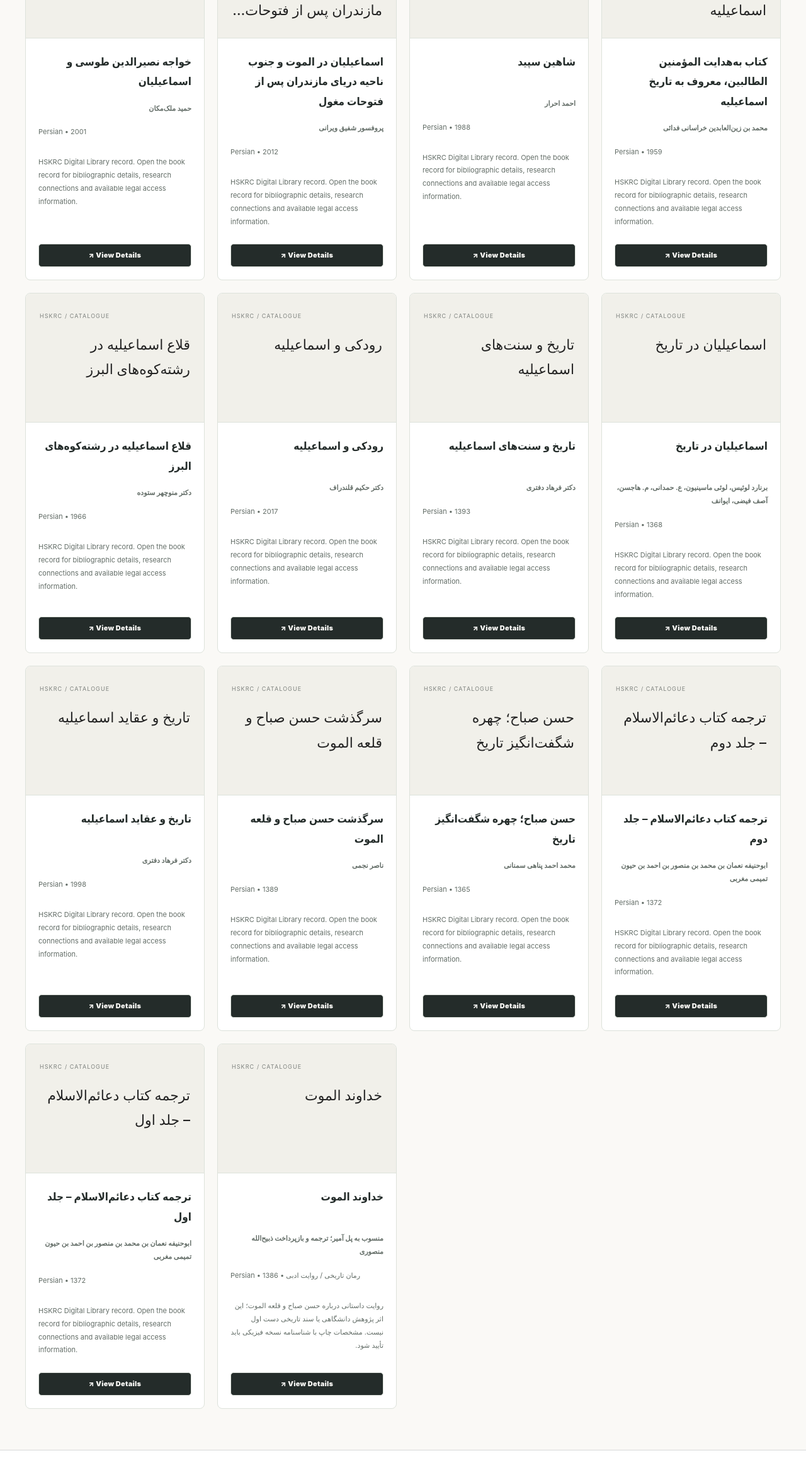
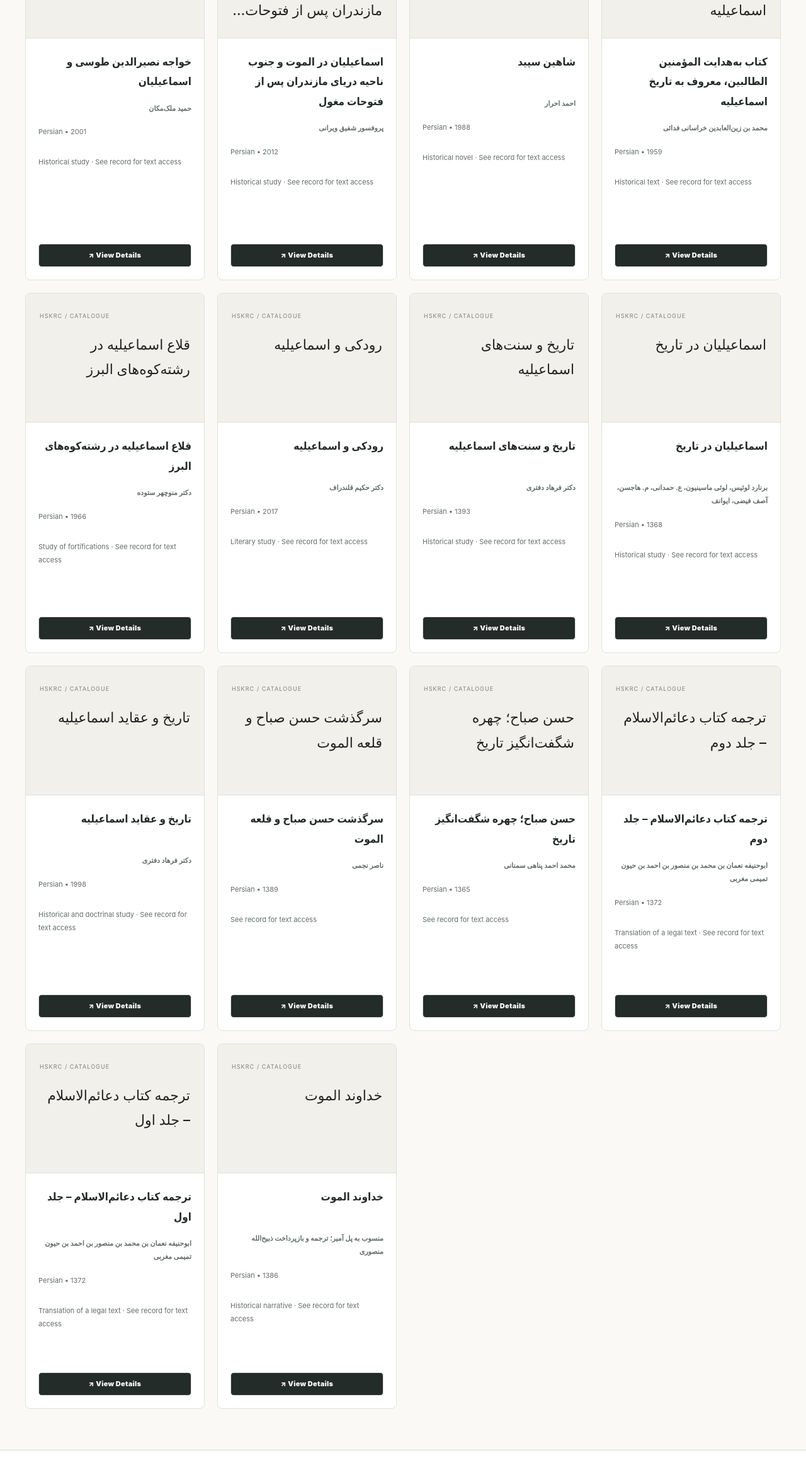
Before and after one commit to HSKRC/HSKRC, a plain HTML site: page library.html in a window 1280 px wide. Shown: the part 783-3125 px from the top of the page at 63% size. Drawn offline with nearby package versions, Linux system fonts and the light colour scheme; no server answers.

Commit message:
Clarify evidence and publication types on HSKRC (#11)
* Improve editorial clarity in afghanistan-ismaili-heritage.html

* Improve editorial clarity in sayed-jafar-naderi.html

* Improve editorial clarity in articles.html

* Improve editorial clarity in library.html

```diff
--- a/library.html
+++ b/library.html
@@ -1606,7 +1606,7 @@ html[data-theme="dark"] body.hskrc-page-library .book.no-cover-image{background:
     <h2 class="book-title" dir="auto">خواجه نصیرالدین طوسی و اسماعیلیان</h2>
     <div class="author" dir="auto">حمید ملک‌مکان</div>
     <div class="meta" dir="auto">Persian • 2001</div>
-    <p class="book-description" dir="auto">HSKRC Digital Library record. Open the book record for bibliographic details, research connections and available legal access information.</p>
+    <p class="book-description" dir="auto"><span data-en="Historical study" data-fa="پژوهش تاریخی">Historical study</span> · <span data-en="See record for text access" data-fa="برای دسترسی به متن، شناسنامه را ببینید">See record for text access</span></p>
     <div class="book-actions">
       <a class="details-button" href="book.html?id=edf92545-91db-4705-ae39-b4acdb1b2a76">↗ View Details</a>
     </div>
@@ -1617,7 +1617,7 @@ html[data-theme="dark"] body.hskrc-page-library .book.no-cover-image{background:
     <h2 class="book-title" dir="auto">اسماعیلیان در الموت و جنوب ناحیه دریای مازندران پس از فتوحات مغول</h2>
     <div class="author" dir="auto">پروفسور شفیق ویرانی</div>
     <div class="meta" dir="auto">Persian • 2012</div>
-    <p class="book-description" dir="auto">HSKRC Digital Library record. Open the book record for bibliographic details, research connections and available legal access information.</p>
+    <p class="book-description" dir="auto"><span data-en="Historical study" data-fa="پژوهش تاریخی">Historical study</span> · <span data-en="See record for text access" data-fa="برای دسترسی به متن، شناسنامه را ببینید">See record for text access</span></p>
     <div class="book-actions">
       <a class="details-button" href="book.html?id=c3017f8b-793e-41a4-8995-90f1833ccc2c">↗ View Details</a>
     </div>
@@ -1628,7 +1628,7 @@ html[data-theme="dark"] body.hskrc-page-library .book.no-cover-image{background:
     <h2 class="book-title" dir="auto">شاهین سپید</h2>
     <div class="author" dir="auto">احمد احرار</div>
     <div class="meta" dir="auto">Persian • 1988</div>
-    <p class="book-description" dir="auto">HSKRC Digital Library record. Open the book record for bibliographic details, research connections and available legal access information.</p>
+    <p class="book-description" dir="auto"><span data-en="Historical novel" data-fa="رمان تاریخی">Historical novel</span> · <span data-en="See record for text access" data-fa="برای دسترسی به متن، شناسنامه را ببینید">See record for text access</span></p>
     <div class="book-actions">
       <a class="details-button" href="book.html?id=420485bc-47c2-4d17-94aa-36dd490c562d">↗ View Details</a>
     </div>
@@ -1639,7 +1639,7 @@ html[data-theme="dark"] body.hskrc-page-library .book.no-cover-image{background:
     <h2 class="book-title" dir="auto">کتاب به‌هدایت المؤمنین الطالبین، معروف به تاریخ اسماعیلیه</h2>
     <div class="author" dir="auto">محمد بن زین‌العابدین خراسانی فدائی</div>
     <div class="meta" dir="auto">Persian • 1959</div>
-    <p class="book-description" dir="auto">HSKRC Digital Library record. Open the book record for bibliographic details, research connections and available legal access information.</p>
+    <p class="book-description" dir="auto"><span data-en="Historical text" data-fa="متن تاریخی">Historical text</span> · <span data-en="See record for text access" data-fa="برای دسترسی به متن، شناسنامه را ببینید">See record for text access</span></p>
     <div class="book-actions">
       <a class="details-button" href="book.html?id=46ca75d0-8099-46bf-961c-7ef0886f5032">↗ View Details</a>
     </div>
@@ -1650,7 +1650,7 @@ html[data-theme="dark"] body.hskrc-page-library .book.no-cover-image{background:
     <h2 class="book-title" dir="auto">قلاع اسماعیلیه در رشته‌کوه‌های البرز</h2>
     <div class="author" dir="auto">دکتر منوچهر ستوده</div>
     <div class="meta" dir="auto">Persian • 1966</div>
-    <p class="book-description" dir="auto">HSKRC Digital Library record. Open the book record for bibliographic details, research connections and available legal access information.</p>
+    <p class="book-description" dir="auto"><span data-en="Study of fortifications" data-fa="پژوهش دربارهٔ قلعه‌ها">Study of fortifications</span> · <span data-en="See record for text access" data-fa="برای دسترسی به متن، شناسنامه را ببینید">See record for text access</span></p>
     <div class="book-actions">
       <a class="details-button" href="book.html?id=93d10047-8c5c-4454-85d8-c78ae648ee51">↗ View Details</a>
     </div>
@@ -1661,7 +1661,7 @@ html[data-theme="dark"] body.hskrc-page-library .book.no-cover-image{background:
     <h2 class="book-title" dir="auto">رودکی و اسماعیلیه</h2>
     <div class="author" dir="auto">دکتر حکیم قلندراف</div>
     <div class="meta" dir="auto">Persian • 2017</div>
-    <p class="book-description" dir="auto">HSKRC Digital Library record. Open the book record for bibliographic details, research connections and available legal access information.</p>
+    <p class="book-description" dir="auto"><span data-en="Literary study" data-fa="پژوهش ادبی">Literary study</span> · <span data-en="See record for text access" data-fa="برای دسترسی به متن، شناسنامه را ببینید">See record for text access</span></p>
     <div class="book-actions">
       <a class="details-button" href="book.html?id=64b9c5b8-2552-4b6b-b676-6780dcbe6086">↗ View Details</a>
     </div>
@@ -1672,7 +1672,7 @@ html[data-theme="dark"] body.hskrc-page-library .book.no-cover-image{background:
     <h2 class="book-title" dir="auto">تاریخ و سنت‌های اسماعیلیه</h2>
     <div class="author" dir="auto">دکتر فرهاد دفتری</div>
     <div class="meta" dir="auto">Persian • 1393</div>
-    <p class="book-description" dir="auto">HSKRC Digital Library record. Open the book record for bibliographic details, research connections and available legal access information.</p>
+    <p class="book-description" dir="auto"><span data-en="Historical study" data-fa="پژوهش تاریخی">Historical study</span> · <span data-en="See record for text access" data-fa="برای دسترسی به متن، شناسنامه را ببینید">See record for text access</span></p>
     <div class="book-actions">
       <a class="details-button" href="book.html?id=338e1b26-fe67-4994-b81a-78c6171d3e8c">↗ View Details</a>
     </div>
@@ -1683,7 +1683,7 @@ html[data-theme="dark"] body.hskrc-page-library .book.no-cover-image{background:
     <h2 class="book-title" dir="auto">اسماعیلیان در تاریخ</h2>
     <div class="author" dir="auto">برنارد لوئیس، لوئی ماسینیون، ع. حمدانی، م. هاجسن، آصف فیضی، ایوانف</div>
     <div class="meta" dir="auto">Persian • 1368</div>
-    <p class="book-description" dir="auto">HSKRC Digital Library record. Open the book record for bibliographic details, research connections and available legal access information.</p>
+    <p class="book-description" dir="auto"><span data-en="Historical study" data-fa="پژوهش تاریخی">Historical study</span> · <span data-en="See record for text access" data-fa="برای دسترسی به متن، شناسنامه را ببینید">See record for text access</span></p>
     <div class="book-actions">
       <a class="details-button" href="book.html?id=84ad6b41-affd-4d1e-950d-917a31e999d4">↗ View Details</a>
     </div>
@@ -1694,7 +1694,7 @@ html[data-theme="dark"] body.hskrc-page-library .book.no-cover-image{background:
     <h2 class="book-title" dir="auto">تاریخ و عقاید اسماعیلیه</h2>
     <div class="author" dir="auto">دکتر فرهاد دفتری</div>
     <div class="meta" dir="auto">Persian • 1998</div>
-    <p class="book-description" dir="auto">HSKRC Digital Library record. Open the book record for bibliographic details, research connections and available legal access information.</p>
+    <p class="book-description" dir="auto"><span data-en="Historical and doctrinal study" data-fa="پژوهش تاریخی و اعتقادی">Historical and doctrinal study</span> · <span data-en="See record for text access" data-fa="برای دسترسی به متن، شناسنامه را ببینید">See record for text access</span></p>
     <div class="book-actions">
       <a class="details-button" href="book.html?id=803e14a1-4007-4908-85fc-d22dfcca1a37">↗ View Details</a>
     </div>
@@ -1705,7 +1705,7 @@ html[data-theme="dark"] body.hskrc-page-library .book.no-cover-image{background:
     <h2 class="book-title" dir="auto">سرگذشت حسن صباح و قلعه الموت</h2>
     <div class="author" dir="auto">ناصر نجمی</div>
     <div class="meta" dir="auto">Persian • 1389</div>
-    <p class="book-description" dir="auto">HSKRC Digital Library record. Open the book record for bibliographic details, research connections and available legal access information.</p>
+    <p class="book-description" dir="auto"><span data-en="See record for text access" data-fa="برای دسترسی به متن، شناسنامه را ببینید">See record for text access</span></p>
     <div class="book-actions">
       <a class="details-button" href="book.html?id=3ee2fae7-17b7-48a2-a7fc-b36008e8d857">↗ View Details</a>
     </div>
@@ -1716,7 +1716,7 @@ html[data-theme="dark"] body.hskrc-page-library .book.no-cover-image{background:
     <h2 class="book-title" dir="auto">حسن صباح؛ چهره شگفت‌انگیز تاریخ</h2>
     <div class="author" dir="auto">محمد احمد پناهی سمنانی</div>
     <div class="meta" dir="auto">Persian • 1365</div>
-    <p class="book-description" dir="auto">HSKRC Digital Library record. Open the book record for bibliographic details, research connections and available legal access information.</p>
+    <p class="book-description" dir="auto"><span data-en="See record for text access" data-fa="برای دسترسی به متن، شناسنامه را ببینید">See record for text access</span></p>
     <div class="book-actions">
       <a class="details-button" href="book.html?id=b432c1fd-7a05-45ef-b124-460b62f0b4a7">↗ View Details</a>
     </div>
@@ -1727,7 +1727,7 @@ html[data-theme="dark"] body.hskrc-page-library .book.no-cover-image{background:
     <h2 class="book-title" dir="auto">ترجمه کتاب دعائم‌الاسلام – جلد دوم</h2>
     <div class="author" dir="auto">ابوحنیفه نعمان بن محمد بن منصور بن احمد بن حیون تمیمی مغربی</div>
     <div class="meta" dir="auto">Persian • 1372</div>
-    <p class="book-description" dir="auto">HSKRC Digital Library record. Open the book record for bibliographic details, research connections and available legal access information.</p>
+    <p class="book-description" dir="auto"><span data-en="Translation of a legal text" data-fa="ترجمهٔ متن فقهی">Translation of a legal text</span> · <span data-en="See record for text access" data-fa="برای دسترسی به متن، شناسنامه را ببینید">See record for text access</span></p>
     <div class="book-actions">
       <a class="details-button" href="book.html?id=c73536a6-3f77-421f-b906-1a9239a810fc">↗ View Details</a>
     </div>
@@ -1738,7 +1738,7 @@ html[data-theme="dark"] body.hskrc-page-library .book.no-cover-image{background:
     <h2 class="book-title" dir="auto">ترجمه کتاب دعائم‌الاسلام – جلد اول</h2>
     <div class="author" dir="auto">ابوحنیفه نعمان بن محمد بن منصور بن احمد بن حیون تمیمی مغربی</div>
     <div class="meta" dir="auto">Persian • 1372</div>
-    <p class="book-description" dir="auto">HSKRC Digital Library record. Open the book record for bibliographic details, research connections and available legal access information.</p>
+    <p class="book-description" dir="auto"><span data-en="Translation of a legal text" data-fa="ترجمهٔ متن فقهی">Translation of a legal text</span> · <span data-en="See record for text access" data-fa="برای دسترسی به متن، شناسنامه را ببینید">See record for text access</span></p>
     <div class="book-actions">
       <a class="details-button" href="book.html?id=c2fb96e1-84c0-4edc-8def-ee65ee072137">↗ View Details</a>
     </div>
@@ -1748,8 +1748,8 @@ html[data-theme="dark"] body.hskrc-page-library .book.no-cover-image{background:
 <article class="book static-fallback-book no-cover-image"><div class="catalog-book-jacket"><span>HSKRC / CATALOGUE</span><strong dir="auto">خداوند الموت</strong></div><div class="book-content">
     <h2 class="book-title" dir="auto">خداوند الموت</h2>
     <div class="author" dir="auto">منسوب به پل آمیر؛ ترجمه و بازپرداخت ذبیح‌الله منصوری</div>
-    <div class="meta" dir="auto">Persian • 1386 • رمان تاریخی / روایت ادبی</div>
-    <p class="book-description" dir="auto">روایت داستانی درباره حسن صباح و قلعه الموت؛ این اثر پژوهش دانشگاهی یا سند تاریخی دست اول نیست. مشخصات چاپ با شناسنامه نسخه فیزیکی باید تأیید شود.</p>
+    <div class="meta" dir="auto">Persian • 1386</div>
+    <p class="book-description" dir="auto"><span data-en="Historical narrative" data-fa="روایت تاریخی">Historical narrative</span> · <span data-en="See record for text access" data-fa="برای دسترسی به متن، شناسنامه را ببینید">See record for text access</span></p>
     <div class="book-actions">
       <a class="details-button" href="book.html?id=48bfb7b3-fa22-4d1e-85b4-336199af5a22">↗ View Details</a>
     </div>
@@ -2708,7 +2708,7 @@ html[data-theme="dark"] body.hskrc-page-library .book.no-cover-image{background:
           : "No description available.");
       const year = book.publication_year || "";
       const language = book.language || "";
-      const category = book.category || "";
+      const category = book.category || (currentLanguage === "fa" ? "نوع اثر ثبت نشده" : "Type unlisted");
       const pdfPath = book.pdf_path || "";
       const canUseLocalPdf = localPdfAllowed(book);
       const externalAccess = String(book.access_url || "").trim();
@@ -2755,7 +2755,7 @@ html[data-theme="dark"] body.hskrc-page-library .book.no-cover-image{background:
                 ? (currentLanguage === "fa" ? "📖 مشاهده PDF مجاز" : "📖 Read authorised PDF")
                 : externalAccess
                   ? (currentLanguage === "fa" ? "↗ دسترسی رسمی / قانونی" : "↗ Official / legal access")
-                  : (currentLanguage === "fa" ? "⏳ بررسی حقوق نشر" : "⏳ Rights review")}
+                  : (currentLanguage === "fa" ? "دسترسی به متن ثبت نشده" : "No text access listed")}
             </button>
           </div>
         </div>`;
```
Also changed, not shown: afghanistan-ismaili-heritage.html (+4 -3 lines), articles.html (+12 -4 lines), sayed-jafar-naderi.html (+1 -1 lines).
